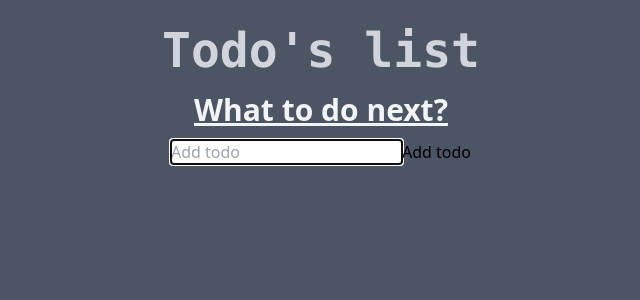
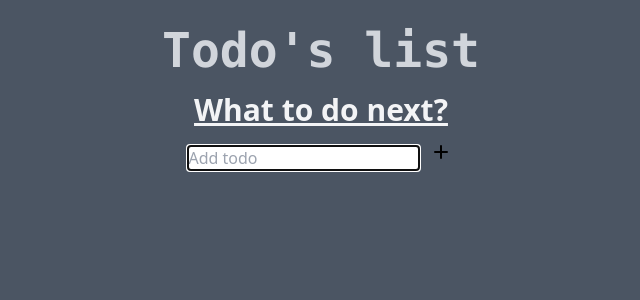
Before and after one commit to Fankyzene/todo-app-origindev, a React (Vite) app: page / in a window 1280 px wide. Shown: the top 300 px of the page, without its empty margins (319-959 px from the left). Built offline with nearby package versions, Linux system fonts and the light colour scheme.

Commit message:
added buttons

```diff
--- a/src/components/Todo/Todo.js
+++ b/src/components/Todo/Todo.js
@@ -33,15 +33,41 @@ function Todo({ todos, completeTodo, removeTodo, updateTodo }) {
         <div key={todo.id} onClick={() => completeTodo(todo.id)}>
           {todo.text}
         </div>
-        <div class="flex flex-row ">
+        <div class="flex flex-row gap-1">
           <div className="delete-icon" onClick={() => removeTodo(todo.id)}>
-            remove
+            <svg
+              class="w-6 h-6"
+              fill="none"
+              stroke="currentColor"
+              viewBox="0 0 24 24"
+              xmlns="http://www.w3.org/2000/svg"
+            >
+              <path
+                stroke-linecap="round"
+                stroke-linejoin="round"
+                stroke-width="2"
+                d="M6 18L18 6M6 6l12 12"
+              ></path>
+            </svg>
           </div>
           <div
             className="edit-icon"
             onClick={() => setEdit({ id: todo.id, value: todo.text })}
           >
-            edit
+            <svg
+              class="w-6 h-6"
+              fill="none"
+              stroke="currentColor"
+              viewBox="0 0 24 24"
+              xmlns="http://www.w3.org/2000/svg"
+            >
+              <path
+                stroke-linecap="round"
+                stroke-linejoin="round"
+                stroke-width="2"
+                d="M15.232 5.232l3.536 3.536m-2.036-5.036a2.5 2.5 0 113.536 3.536L6.5 21.036H3v-3.572L16.732 3.732z"
+              ></path>
+            </svg>
           </div>
         </div>
       </div>
--- a/src/components/TodoForm/TodoForm.js
+++ b/src/components/TodoForm/TodoForm.js
@@ -36,7 +36,22 @@ function TodoForm(props, ...todos) {
             onChange={handleChange}
             ref={inputRef}
           />
-          <button className="todo-button edit">Update</button>
+          <button className="todo-button edit">
+            <svg
+              class="w-6 h-6"
+              fill="none"
+              stroke="currentColor"
+              viewBox="0 0 24 24"
+              xmlns="http://www.w3.org/2000/svg"
+            >
+              <path
+                stroke-linecap="round"
+                stroke-linejoin="round"
+                stroke-width="2"
+                d="M4 4v5h.582m15.356 2A8.001 8.001 0 004.582 9m0 0H9m11 11v-5h-.581m0 0a8.003 8.003 0 01-15.357-2m15.357 2H15"
+              ></path>
+            </svg>
+          </button>
         </>
       ) : (
         <>
@@ -45,12 +60,27 @@ function TodoForm(props, ...todos) {
             placeholder="Add todo"
             value={input}
             name="text"
-            class="max-w-md"
+            class="max-w-md mb-2"
             onChange={handleChange}
             ref={inputRef}
           />
 
-          <button class="max-w-md">Add todo</button>
+          <button class="max-w-md text-2xl pl-2.5 ">
+            <svg
+              class="w-6 h-6"
+              fill="none"
+              stroke="currentColor"
+              viewBox="0 0 24 24"
+              xmlns="http://www.w3.org/2000/svg"
+            >
+              <path
+                stroke-linecap="round"
+                stroke-linejoin="round"
+                stroke-width="2"
+                d="M12 6v6m0 0v6m0-6h6m-6 0H6"
+              ></path>
+            </svg>
+          </button>
         </>
       )}
     </form>
```
Also changed, not shown: 2 other files (tests, documents, lock files or other folders).
